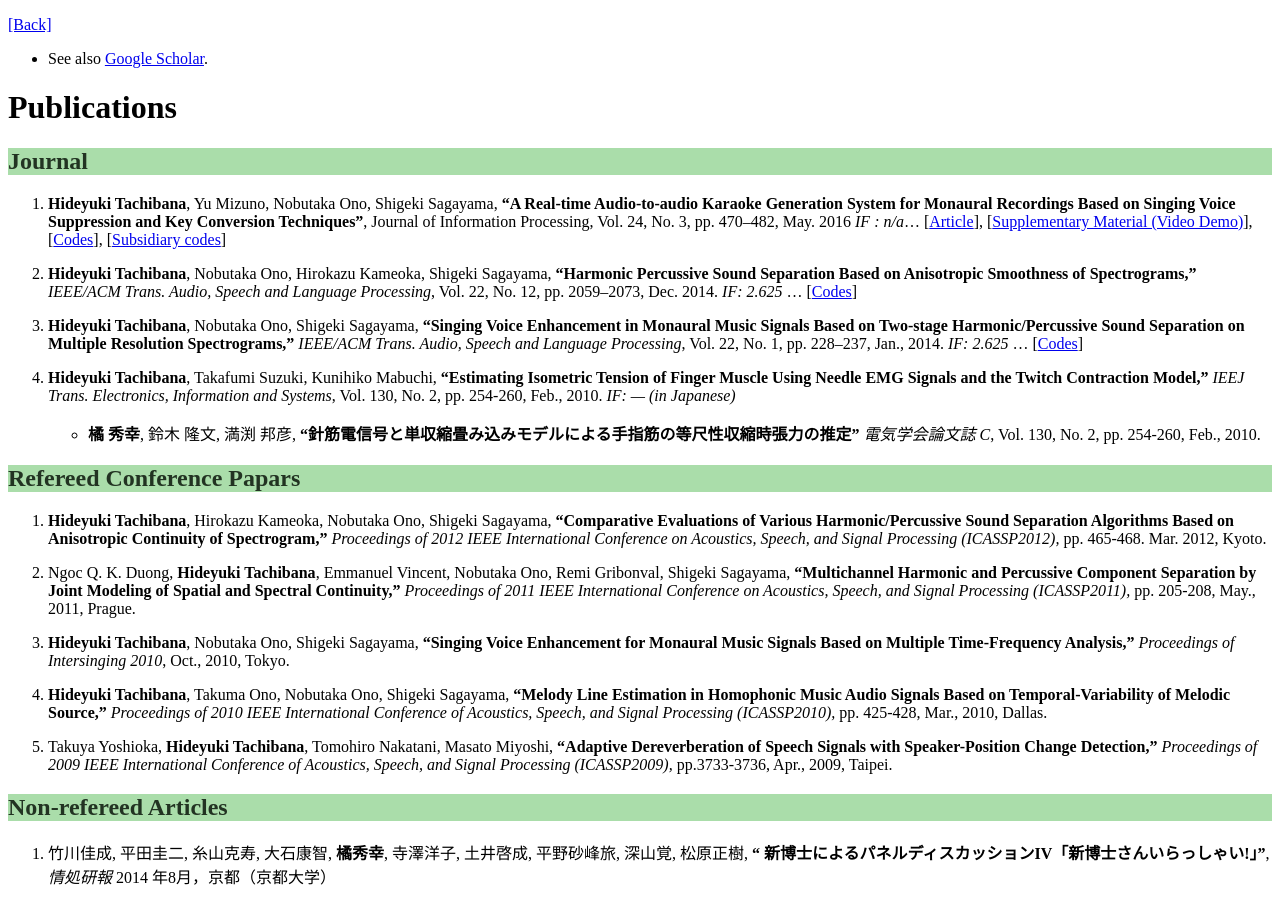
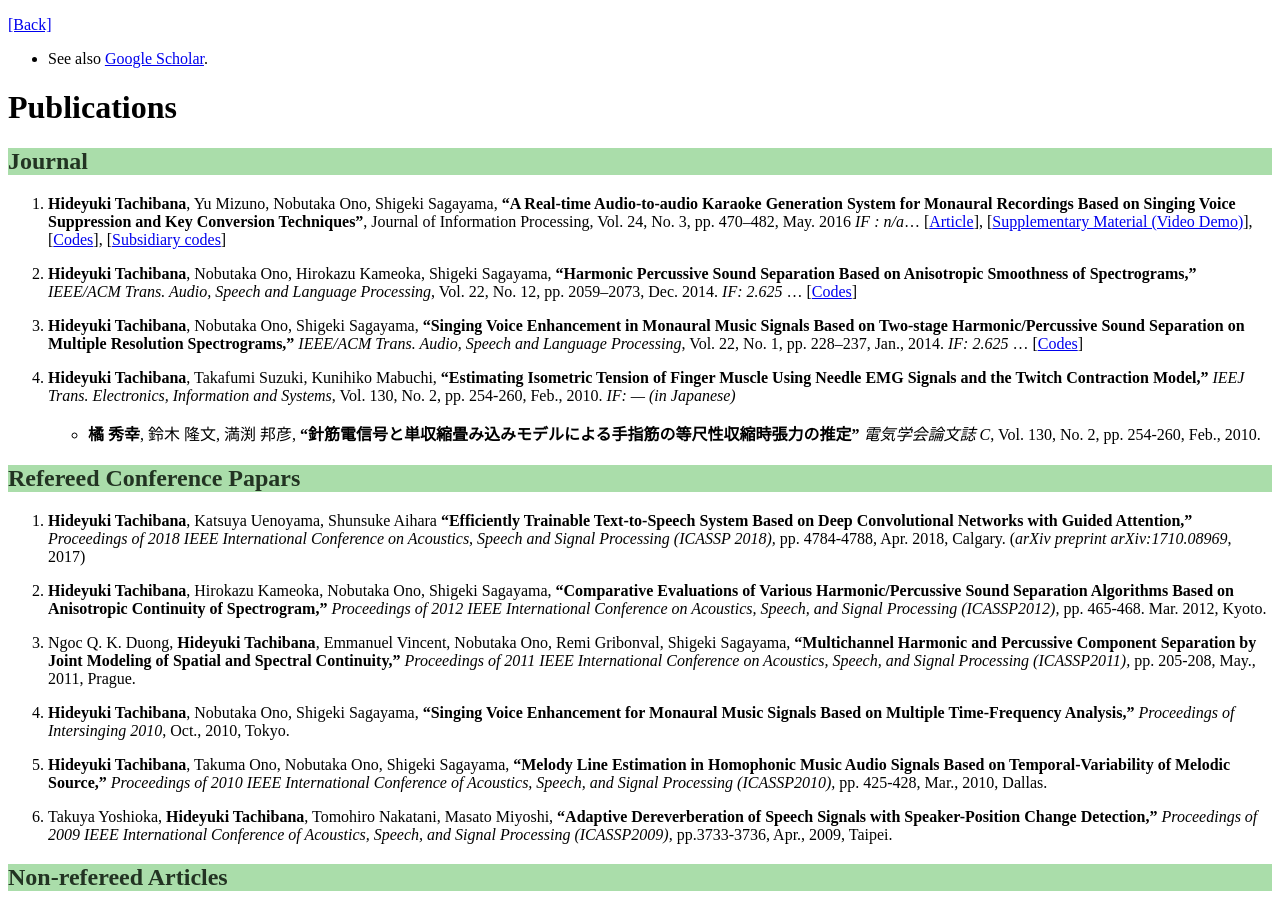
Before and after one commit to tachi-hi/tachi-hi.github.io, a Jekyll site: the page built from publications.md, in a window 1280 px wide and 900 px high. Built offline with Jekyll 4.4.1, drawn with Linux system fonts in a browser that asks for light colours.

Commit message:
add icassp 2018

```diff
--- a/publications.md
+++ b/publications.md
@@ -33,6 +33,11 @@ Vol. 130, No. 2, pp. 254-260, Feb., 2010. *IF: ---* *(in Japanese)*
    + **橘 秀幸**, 鈴木 隆文, 満渕 邦彦, **"針筋電信号と単収縮畳み込みモデルによる手指筋の等尺性収縮時張力の推定"** *電気学会論文誌 C*, Vol. 130, No. 2, pp. 254-260, Feb., 2010.
 
 ## Refereed Conference Papars
+1. **Hideyuki Tachibana**, Katsuya Uenoyama, Shunsuke Aihara
+**"Efficiently Trainable Text-to-Speech System Based on Deep Convolutional Networks with Guided Attention,"**
+*Proceedings of 2018 IEEE International Conference on Acoustics, Speech and Signal Processing (ICASSP 2018),*
+pp. 4784-4788, Apr. 2018, Calgary. (*arXiv preprint arXiv:1710.08969*, 2017)
+
 1. **Hideyuki Tachibana**, Hirokazu Kameoka, Nobutaka Ono, Shigeki Sagayama,
 **"Comparative Evaluations of Various Harmonic/Percussive Sound Separation Algorithms Based on Anisotropic Continuity of Spectrogram,"**
 *Proceedings of 2012 IEEE International Conference on Acoustics, Speech, and Signal Processing (ICASSP2012),*
```
